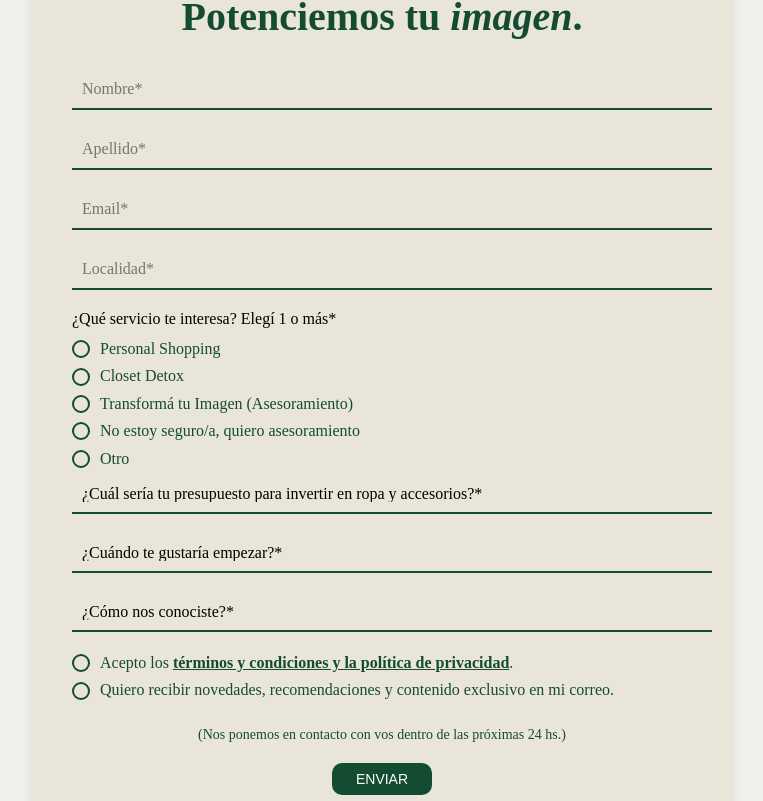
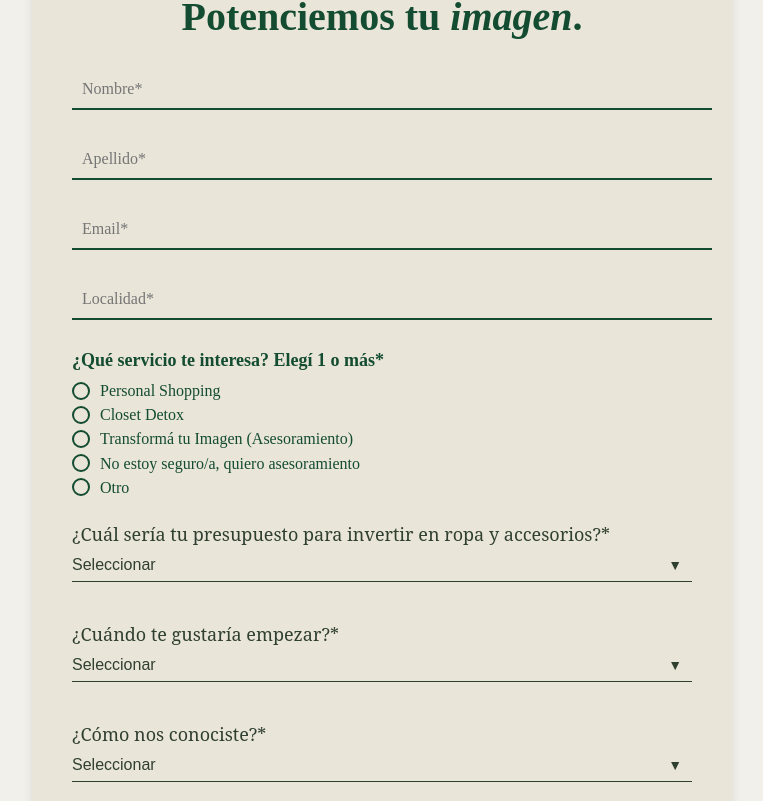
Before and after one commit to LuchoAlbani/silk, a React (Vite) app: page /servicios-interno in a window 1280 px wide. Shown: the part 319-1120 px from the top of the page, without its empty margins (258-1021 px from the left). Built offline with nearby package versions, Linux system fonts and the light colour scheme; no server answers.

Commit message:
serviciosInternos finish

```diff
--- a/src/components/ServiciosInterno/ServiciosInterno.module.css
+++ b/src/components/ServiciosInterno/ServiciosInterno.module.css
@@ -5,7 +5,6 @@
   align-items: center;
   padding: 50px 20px;
   background-color: #f1f0eb; /* Fondo general */
-
 }
 
 .formContainer {
@@ -46,25 +45,94 @@
 }
 
 /* ======= INPUTS Y SELECTS ======= */
-.input,
-.select {
+.input {
   all: unset;
   width: 100%;
   border-bottom: 2px solid #134c31;
   background: transparent;
   padding: 10px;
   font-size: 16px;
-  margin-bottom: 20px;
+  margin-bottom: 30px;
   transition: border-color 0.3s;
 }
 
-.input:focus,
-.select:focus {
+.input:focus {
   border-bottom: 2px solid #0a3a24 !important;
 }
 
-/* ======= RADIO BUTTONS ESTILO CIRCULAR ======= */
+/* ======= SELECTS ======= */
+/* Contenedor del select */
+.selectWrapper {
+  margin-top: 20px;
+  display: flex;
+  flex-direction: column;
+  gap: 2px;
+  margin-bottom: 20px;
+  position: relative;
+}
 
+/* Texto de la pregunta */
+.selectLabel {
+  font-family: "serif"; /* Ajusta según la fuente de la imagen */
+  color: #2F4031; /* Ajusta el color si es necesario */
+  font-size: 18px;
+}
+
+/* Select estilizado */
+.select {
+  background: transparent;
+  border: none;
+  border-bottom: 1px solid #2F4031; /* Línea inferior */
+  padding: 8px 0;
+  font-size: 16px;
+  color: #2F4031;
+  outline: none;
+  appearance: none; /* Elimina el estilo por defecto */
+  cursor: pointer;
+  width: 100%;
+  background-color: #eae5d9;
+}
+
+/* Mantiene el color cuando está en foco */
+.select:focus,
+.select:active {
+  background-color: #eae5d9;
+  outline: none;
+}
+
+/* Flecha personalizada */
+.selectWrapper::after {
+  content: "▼"; /* Flecha personalizada */
+  font-size: 14px;
+  color: #2F4031;
+  position: absolute;
+  right: 10px;
+  bottom: 8px;
+  pointer-events: none;
+}
+
+/* 🔹 Estilos para el menú desplegable */
+.select option {
+  background-color: #eae5d9 !important; /* Mismo color del formulario */
+  color: #2F4031 !important;
+  font-family: "serif"; /* Ajusta según la fuente deseada */
+  padding: 10px;
+  border: none;
+}
+
+/* 🔹 Color de la opción seleccionada */
+.select option:checked {
+  background-color: #d6d0c4 !important;
+}
+
+/* 🔹 Ajuste en dispositivos móviles */
+@media (max-width: 768px) {
+  .select {
+    font-size: 16px;
+  }
+}
+
+/* ======= RADIO BUTTONS ======= */
 .radioGroup {
   margin-bottom: 20px;
 }
@@ -82,7 +150,6 @@
   color: #134c31;
   margin-bottom: 8px;
   cursor: pointer;
-
 }
 
 .radioLabel input {
@@ -103,10 +170,65 @@
   box-shadow: 0 0 0 2px #134c31;
 }
 
-/* Campo extra "Otro" */
+/* ======= CHECKBOXES - Servicios ======= */
+.checkboxGroup {
+  padding: 15px;
+  border-radius: 10px;
+  background: #eae5d9;
+  margin-bottom: 30px;
+}
+
+/* Aumentar tamaño solo de las opciones */
+.checkboxGroup .checkboxLabel {
+  font-size: 16px; /* Ajusta el tamaño aquí */
+}
+
+.checkboxTitle {
+  font-size: 18px;
+  font-weight: bold;
+  color: #134c31;
+  margin-bottom: 10px;
+}
+
+.checkboxLabel {
+  display: flex;
+  align-items: center;
+  font-size: 16px;
+  color: #134c31;
+  margin-bottom: 12px; /* Separa los checkboxes */
+  cursor: pointer;
+}
+
+/* 🔹 Checkboxes redondos */
+.checkboxLabel input {
+  appearance: none;
+  width: 18px;
+  height: 18px;
+  border-radius: 50%;
+  border: 2px solid #134c31;
+  margin-right: 10px;
+  cursor: pointer;
+  position: relative;
+  transition: background 0.3s, border 0.3s;
+}
+
+/* 🔹 Simula el "check" dentro del círculo */
+.checkboxLabel input:checked::before {
+  content: "";
+  position: absolute;
+  top: 50%;
+  left: 50%;
+  width: 10px;
+  height: 10px;
+  background-color: #134c31;
+  border-radius: 50%;
+  transform: translate(-50%, -50%);
+}
+
+/* 🔹 Campo extra "Otro" */
 .inputOtro {
   all: unset;
-  width: 100%;
+  width: calc(100% - 20px);
   border-bottom: 2px solid #134c31;
   background: transparent;
   padding: 10px;
@@ -114,54 +236,48 @@
   margin: 5px 0 20px;
 }
 
-/* ======= CHECKBOXES ======= */
-/* ======= CHECKBOXES ESTILO PERSONALIZADO ======= */
-
-.checkboxTitle {
-  margin-bottom: 10px; /* Ajusta el valor según lo que necesites */
+/* ======= CHECKBOXES - Términos y condiciones ======= */
+.checkboxContainer {
+  display: flex;
+  flex-direction: column;
+  gap: 5px;
 }
 
 .checkboxLabel {
-  display: flex;
-  align-items: center;
-  font-size: 16px;
+  font-size: 13px;
   color: #134c31;
   cursor: pointer;
-  line-height: 1.4;
   margin-bottom: 5px;
-
+  line-height: 1.2;
 }
 
-.checkboxLabel input {
-  appearance: none;
-  width: 18px;
-  height: 18px;
-  border-radius: 50%;  /* 🔥 Mantiene el diseño redondo */
-  border: 2px solid #134c31;
-  margin-right: 10px;
+.checkboxLabel input[name="aceptaTerminos"],
+.checkboxLabel input[name="recibirEmails"] {
+  width: 14px;
+  height: 14px;
+  border-radius: 2px;
+  border: 1.5px solid #134c31;
+  margin-right: 6px;
   cursor: pointer;
   position: relative;
   transition: background 0.3s, border 0.3s;
 }
 
-/* ✅ Simula el "check" dentro del círculo */
-.checkboxLabel input:checked::before {
+/* 🔹 Simula el "check" dentro del cuadrado */
+.checkboxLabel input[name="aceptaTerminos"]:checked::before,
+.checkboxLabel input[name="recibirEmails"]:checked::before {
   content: "";
   position: absolute;
   top: 50%;
   left: 50%;
-  width: 10px;
-  height: 10px;
-  background-color: #134c31; /* Color de selección */
-  border-radius: 50%;
+  width: 6px;
+  height: 6px;
+  background-color: #134c31;
+  border-radius: 1px;
   transform: translate(-50%, -50%);
 }
 
-
-.checkboxLabel span {
-  display: inline;
-}
-
+/* 🔹 Enlaces en los checkboxes */
 .checkboxLabel a {
   text-decoration: underline;
   color: #134c31;
@@ -171,20 +287,19 @@
 
 /* ======= BOTÓN ENVIAR ======= */
 .submitButton {
-  width: 100px;
+  width: 120px;
   background-color: #134c31;
   color: white;
-  padding: 8px;
+  padding: 10px;
   border: none;
   border-radius: 10px;
-  font-size: 14px;
+  font-size: 16px;
   cursor: pointer;
   transition: background 0.3s, transform 0.2s;
   text-align: center;
   display: block;
   margin: 0 auto;
   margin-top: 20px;
-  margin-bottom: 10px;
 }
 
 .submitButton:hover {
@@ -199,24 +314,3 @@
   text-align: center;
   margin-top: 20px;
 }
-
-/* ======= RESPONSIVE ======= */
-@media (max-width: 768px) {
-  .formContainer {
-    padding: 30px;
-  }
-
-  .subtitle {
-    font-size: 30px;
-  }
-
-  .input,
-  .select {
-    font-size: 14px;
-    padding: 8px;
-  }
-
-  .submitButton {
-    font-size: 14px;
-  }
-}
--- a/src/components/ServiciosInterno/ServiciosInterno.tsx
+++ b/src/components/ServiciosInterno/ServiciosInterno.tsx
@@ -96,7 +96,7 @@ const ServiciosInterno: React.FC = () => {
               <input
                 type="text"
                 name="otroServicio"
-                placeholder="Especificar otro servicio..."
+                placeholder="Especificar..."
                 value={formData.otroServicio}
                 onChange={handleChange}
                 className={styles.input}
@@ -106,6 +106,11 @@ const ServiciosInterno: React.FC = () => {
           </fieldset>
 
           {/* Selects */}
+{/* Presupuesto */}
+<div className={styles.selectWrapper}>
+  <label className={styles.selectLabel}>
+    ¿Cuál sería tu presupuesto para invertir en ropa y accesorios?*
+  </label>
   <select
     name="presupuesto"
     value={formData.presupuesto}
@@ -113,12 +118,18 @@ const ServiciosInterno: React.FC = () => {
     className={styles.select}
     required
   >
-            <option value="">¿Cuál sería tu presupuesto para invertir en ropa y accesorios?*</option>
+    <option value="">Seleccionar</option>
     <option value="bajo">Menos de $50.000</option>
     <option value="medio">$50.000 - $150.000</option>
     <option value="alto">Más de $150.000</option>
   </select>
+</div>
 
+{/* Inicio */}
+<div className={styles.selectWrapper}>
+  <label className={styles.selectLabel}>
+    ¿Cuándo te gustaría empezar?*
+  </label>
   <select
     name="inicio"
     value={formData.inicio}
@@ -126,12 +137,18 @@ const ServiciosInterno: React.FC = () => {
     className={styles.select}
     required
   >
-            <option value="">¿Cuándo te gustaría empezar?*</option>
+    <option value="">Seleccionar</option>
     <option value="inmediato">Inmediatamente</option>
     <option value="proximoMes">El próximo mes</option>
     <option value="futuro">Más adelante</option>
   </select>
+</div>
 
+{/* Referencia */}
+<div className={styles.selectWrapper}>
+  <label className={styles.selectLabel}>
+    ¿Cómo nos conociste?*
+  </label>
   <select
     name="referencia"
     value={formData.referencia}
@@ -139,12 +156,14 @@ const ServiciosInterno: React.FC = () => {
     className={styles.select}
     required
   >
-            <option value="">¿Cómo nos conociste?*</option>
+    <option value="">Seleccionar</option>
     <option value="redes">Redes Sociales</option>
     <option value="amigos">Recomendación de amigos</option>
     <option value="busqueda">Búsqueda en Internet</option>
     <option value="otro">Otro</option>
   </select>
+</div>
+
 
           {/* Checkbox de términos */}
           <label className={styles.checkboxLabel}>
```
Lines whose indentation alone changed are shown as unchanged.
